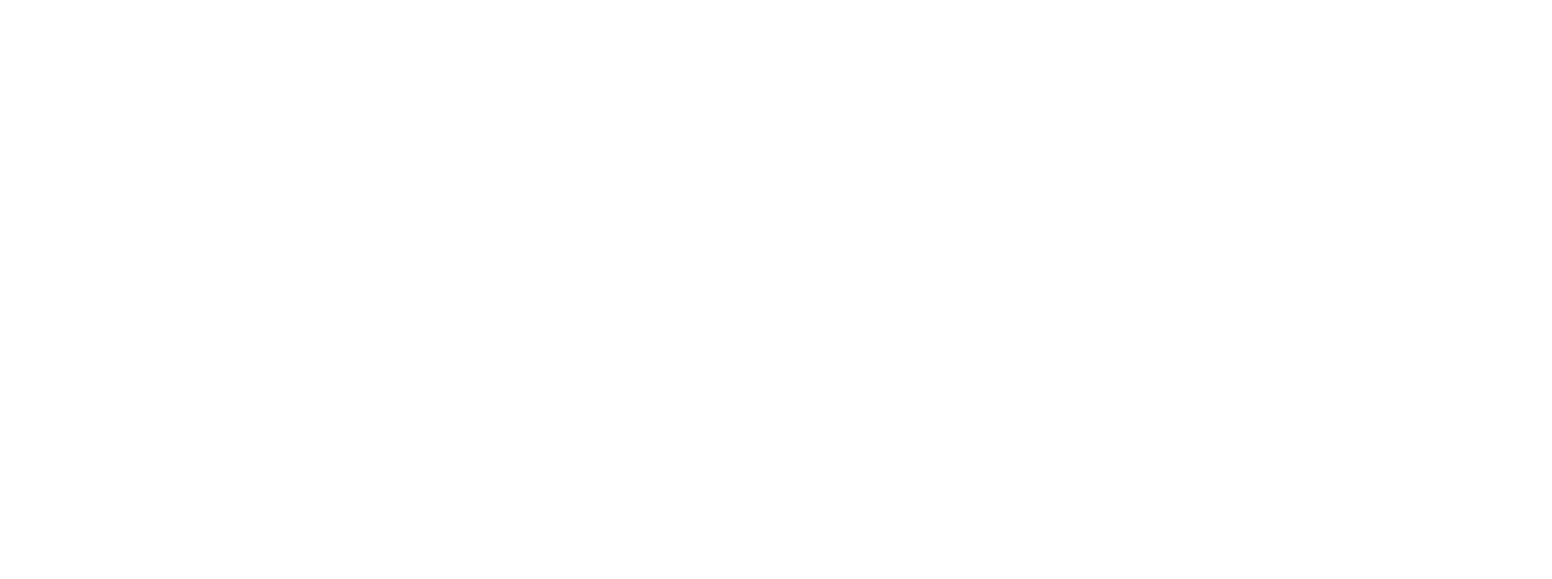
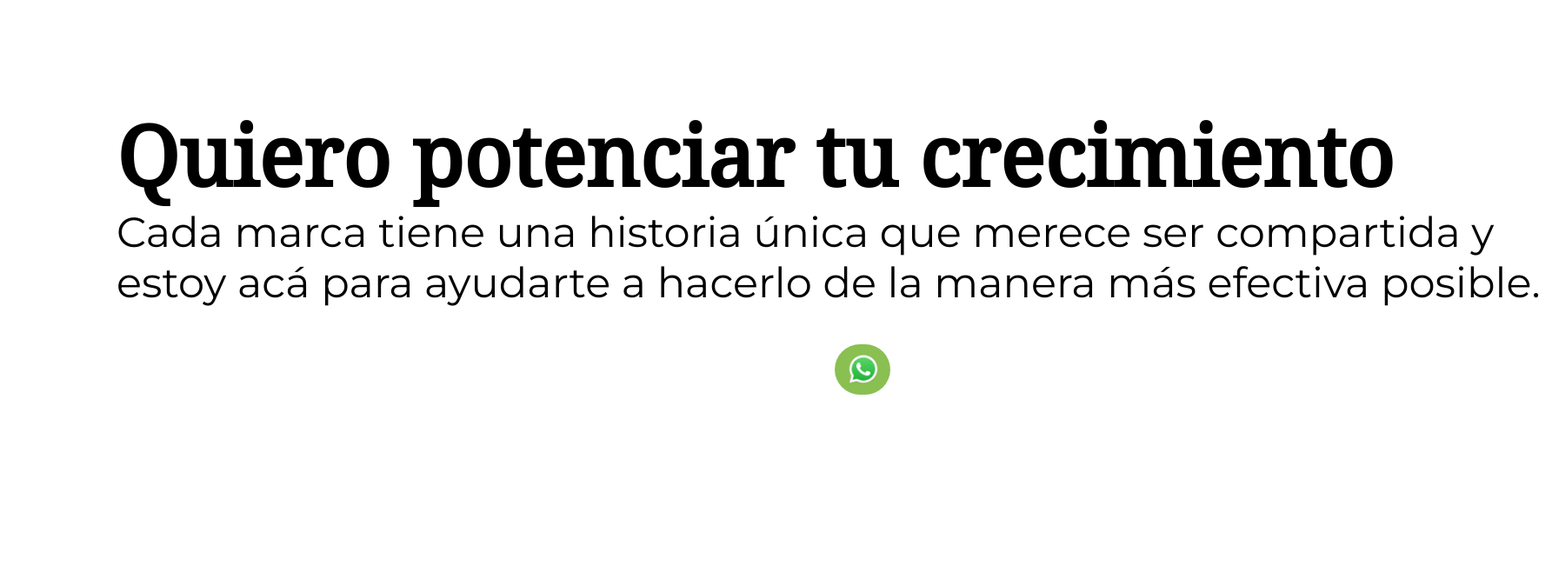
Before and after one commit to JuanjoPais/Marketing-Media-Solutions, a React (Create React App) app: page / in a window 1280 px wide. Shown: the part 306-972 px from the top of the page at 87% size, 1785 px wide, since content can reach past the window. Before the commit the page ends 800 px from the top, so only its background shows below. Built offline with nearby package versions, Linux system fonts and the light colour scheme.

Commit message:
cambios al header

```diff
--- a/src/components/App.js
+++ b/src/components/App.js
@@ -2,6 +2,7 @@ import './styles/App.scss';
 import Header from './Header';
 import Main from './Main';
 import Footer from './Footer';
+
 
 function App() {
   return (
--- /dev/null
+++ b/src/components/Contacto.js
@@ -0,0 +1,13 @@
+import React from 'react'
+import Whatsapplogo from './WhatsApp_icon.png'
+
+const Contacto = () => {
+  return (
+    <div class="Contacto">
+        <img src={Whatsapplogo} alt="logo de WhatsApp"></img>
+        <p>Hola ¿Consultas?</p>
+    </div>
+  )
+}
+
+export default Contacto
--- a/src/components/Header.js
+++ b/src/components/Header.js
@@ -1,19 +1,13 @@
 import React from 'react'
+import Nav from './Nav'
 
 const Header = () => {
   return (
     <div class="header">
-        <section class="header_logo">
-            <article>Sofia soza</article>
-            <article>Marketing Media Solutions</article>
-        </section>
-        <section class="header_nav">
-            <ul>
-                <li>¿QUIEN SOY?</li>
-                <li>SERVICIOS</li>
-                <li>PROYECTOS</li>
-                <li>CONTACTO</li>
-            </ul>
+        <Nav/>
+        <section class="header_section2">
+            <article class="header_title">Quiero potenciar tu crecimiento</article>
+            <article class="header_text">Cada marca tiene una historia única que merece ser compartida y estoy acá para ayudarte a hacerlo de la manera más efectiva posible.</article>
         </section>
     </div>
   )
--- a/src/components/Main.js
+++ b/src/components/Main.js
@@ -1,8 +1,12 @@
 import React from 'react'
+import Contacto from './Contacto'
 
 const Main = () => {
   return (
-    <div>Main</div>
+    <div>
+        <p>Main</p>
+        <Contacto/>
+    </div>
   )
 }
 
--- /dev/null
+++ b/src/components/Nav.js
@@ -0,0 +1,22 @@
+import React from 'react'
+
+const Nav = () => {
+  return (
+    <div class="nav">
+        <section class="nav_logo">
+            <article>Sofia soza</article>
+            <article>Marketing Media Solutions</article>
+        </section>
+        <section class="nav_nav">
+            <ul>
+                <li>¿QUIEN SOY?</li>
+                <li>SERVICIOS</li>
+                <li>PROYECTOS</li>
+                <li>CONTACTO</li>
+            </ul>
+        </section>
+    </div>
+  )
+}
+
+export default Nav
--- a/src/components/styles/App.scss
+++ b/src/components/styles/App.scss
@@ -2,12 +2,12 @@
   font-family: "Droid Serif";
   src: url("../../../public/DroidSerif-Regular.ttf");
 }
-@import url('https://fonts.googleapis.com/css2?family=Montserrat&display=swap');
+@import url('https://fonts.googleapis.com/css2?family=IBM+Plex+Mono&family=Montserrat&display=swap');
 .App {
   display: flex;
   flex-direction: column;
 }
-.header{
+.nav{
   display: flex;
 
   &_logo{
@@ -41,3 +41,68 @@
   }
 
 }
+.header{
+  //background-image: url("../../../public/vecteezy_abstract-art-gold-tropical-leaves-background-vector-luxury_14041525.jpg");
+  background-repeat: no-repeat;
+  background-size:cover;
+  display: flex;
+  flex-direction: column;
+  height:1140px;
+  width: 100%;
+  align-content: center;
+  &_section2{
+    position: absolute;
+    width: 1651px;
+    align-items: center;
+    left: 134px;
+    top: 432px;
+  }
+
+  &_title{
+    font-family: 'Droid Serif';
+    font-weight: 700;
+    font-size: 96px;
+  }
+  &_text{
+    font-family: 'Montserrat', sans-serif;
+    font-size: 48px;
+  }
+}
+.Contacto{
+  position: fixed;
+  font-family:'IBM Plex Mono', monospace;
+  display: flex;
+  font-size: 24px;
+  align-items: center;
+  padding: 0px 0px 0px 14px;
+  width: 50px;
+  height: 58px;
+  border-radius: 69px;
+  background-color:#89C051;
+  color: #FFFFFF;
+  gap: 14px;
+  transition: ease 0.35s;
+  bottom: 5%;
+  left: 75%;
+
+
+  p{
+    text-align: center;
+  letter-spacing: 0.1em;
+  overflow: hidden;
+  display: none;
+  }
+  &:hover{
+    width: 377px;
+    p{
+      display: flex;
+    }
+  }
+
+  img{
+    width: 38px;
+    height: 38px;
+
+
+  }
+}
```
Also changed, not shown: public/vecteezy_abstract-art-gold-tropical-leaves-background-vector-luxury_14041525.jpg (added), src/components/WhatsApp_icon.png (added).
